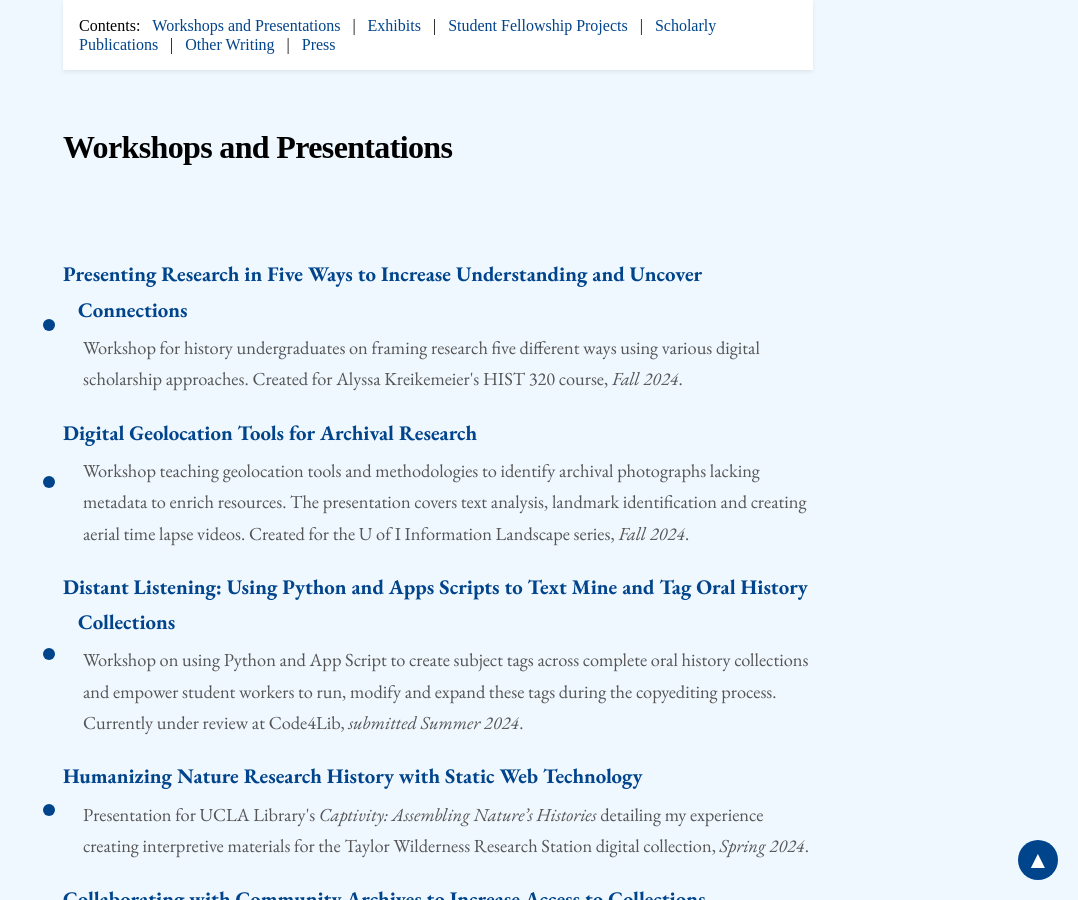
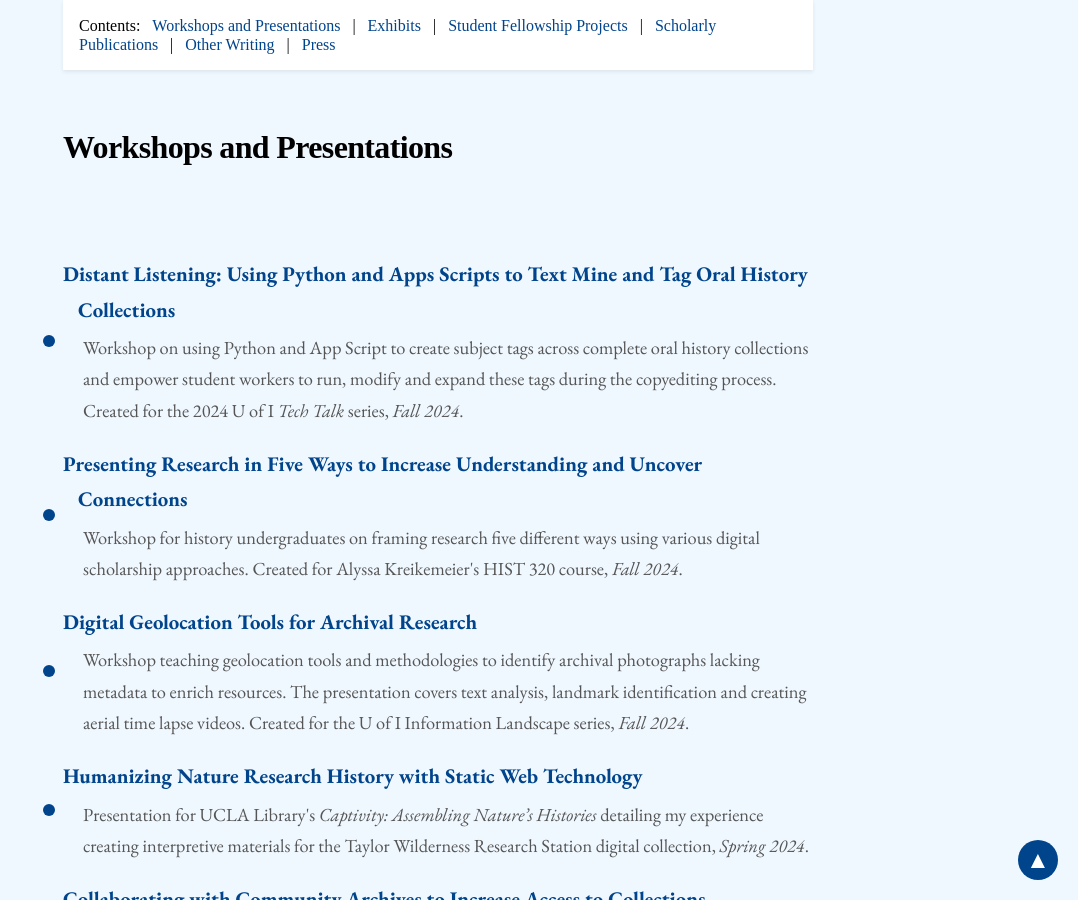
Before and after one commit to aweymo/base, a Jekyll site: the page built from index.md, in a window 1280 px wide and 900 px high, scrolled down 948 px. Shown: the whole window, without its empty margins (202-1280 px from the left). Built offline with Jekyll 4.4.1, drawn with Linux system fonts in a browser that asks for light colours; nearby versions of some CDN libraries; some web fonts are replaced; some of the changed text lies outside the part shown.

Commit message:
add distant_tech_talk

```diff
--- a/index.md
+++ b/index.md
@@ -44,6 +44,10 @@ Andrew Weymouth is the Digital Initiatives Librarian at University of Idaho, pri
 ## Workshops and Presentations
 
 <ul class="triangle-list">
+    <li>
+        <a href="https://aweymo-ui.github.io/distant_tech_talk" target="_blank">Distant Listening: Using Python and Apps Scripts to Text Mine and Tag Oral History Collections</a>
+        <span class="description">Workshop on using Python and App Script to create subject tags across complete oral history collections and empower student workers to run, modify and expand these tags during the copyediting process. Created for the 2024 U of I <i>Tech Talk</i> series, <i>Fall 2024</i>.</span>
+    </li>
         <li>
         <a href="https://aweymo-ui.github.io/five_ways" target="_blank">Presenting Research in Five Ways to Increase Understanding and Uncover Connections</a>
         <span class="description">Workshop for history undergraduates on framing research five different ways using various digital scholarship approaches. Created for Alyssa Kreikemeier's HIST 320 course, <i>Fall 2024</i>.</span>
@@ -51,10 +55,6 @@ Andrew Weymouth is the Digital Initiatives Librarian at University of Idaho, pri
     <li>
         <a href="https://aweymo-ui.github.io/geolocation" target="_blank">Digital Geolocation Tools for Archival Research</a>
         <span class="description">Workshop teaching geolocation tools and methodologies to identify archival photographs lacking metadata to enrich resources. The presentation covers text analysis, landmark identification and creating aerial time lapse videos. Created for the U of I Information Landscape series, <i>Fall 2024</i>.</span>
-    </li>
-    <li>
-        <a href="https://aweymo-ui.github.io/distant_listening" target="_blank">Distant Listening: Using Python and Apps Scripts to Text Mine and Tag Oral History Collections</a>
-        <span class="description">Workshop on using Python and App Script to create subject tags across complete oral history collections and empower student workers to run, modify and expand these tags during the copyediting process. Currently under review at Code4Lib, <i>submitted Summer 2024</i>.</span>
     </li>
     <li>
         <a href="https://aweymo-ui.github.io/humanizing" target="_blank">Humanizing Nature Research History with Static Web Technology</a>
@@ -135,6 +135,10 @@ Andrew Weymouth is the Digital Initiatives Librarian at University of Idaho, pri
 
 <ul class="triangle-list">
     <li>
+        <a href="https://aweymo-ui.github.io/distant_listening" target="_blank">Distant Listening: Using Python and Apps Scripts to Text Mine and Tag Oral History Collections</a>
+        <span class="description">Workshop on using Python and App Script to create subject tags across complete oral history collections and empower student workers to run, modify and expand these tags during the copyediting process. Currently under review at Code4Lib, <i>submitted Summer 2024</i>.</span>
+    </li>
+    <li>
         <a href="https://litwinbooks.com/books/land-in-libraries" target="_blank">Civilizing, Separating and Organizing: The Geographic Influence on Nineteenth Century Western Libraries</a>
         <span class="description">Opening chapter to <i>Land in Libraries</i> Litwin Publishing. <i>Fall, 2023</i></span>
     </li>
```
Also changed, not shown: Gemfile.lock.
